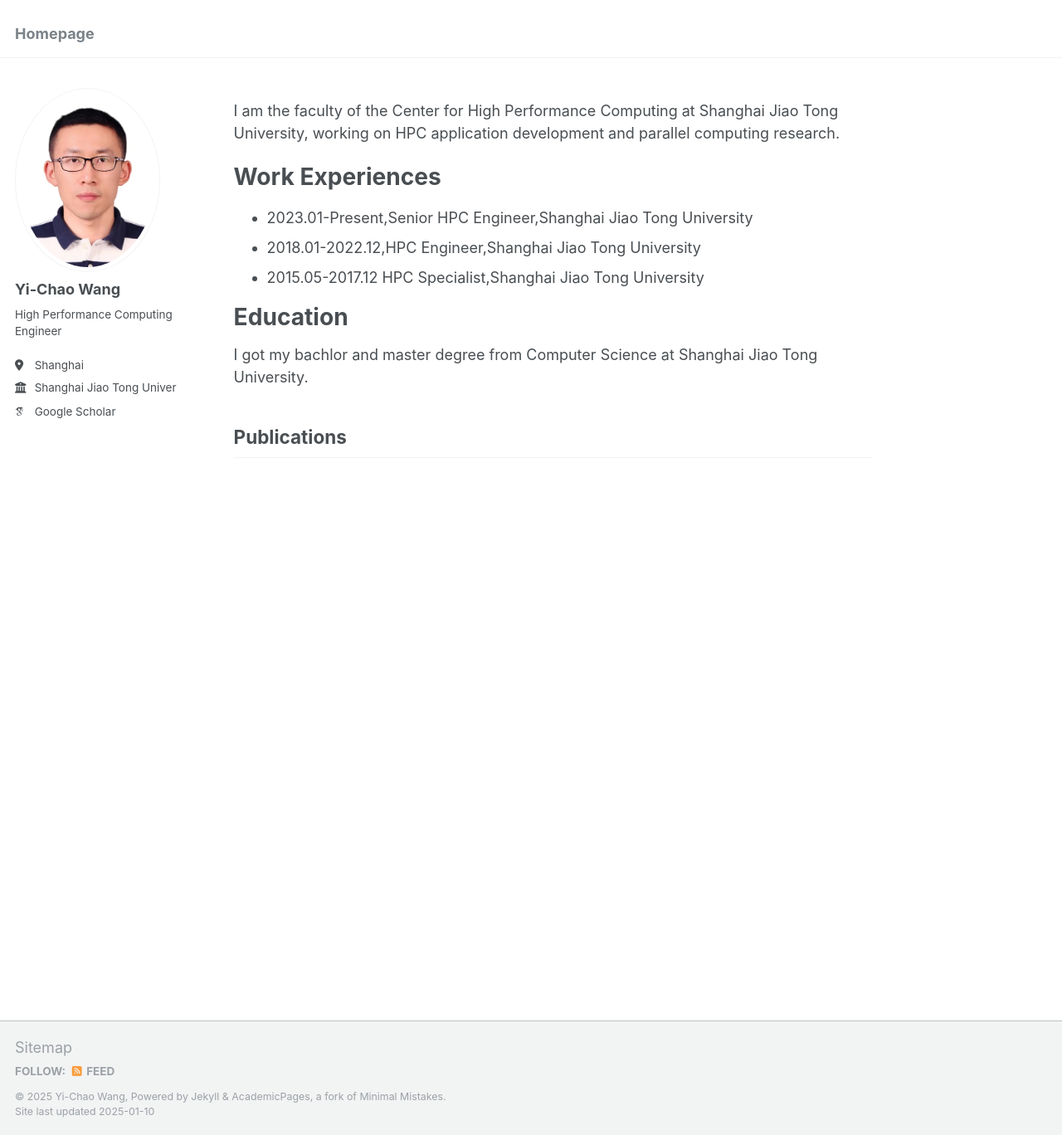
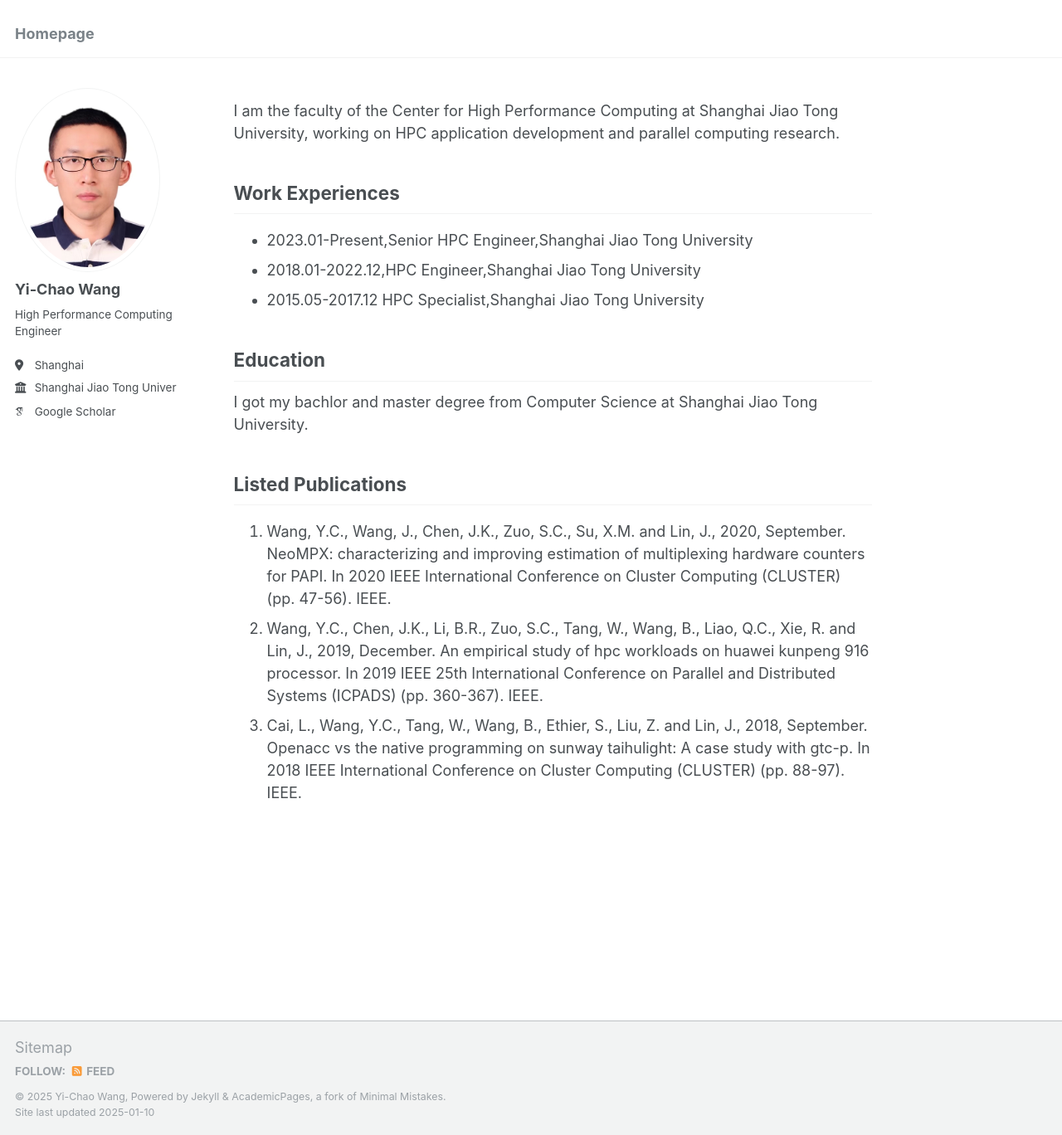
Before and after one commit to wangyichao/wangyichao.github.io, a Jekyll site: the page built from _pages/about.md, in a window 1280 px wide and 1368 px high. Shown: the whole window at 83% size. Built offline with Jekyll 4.4.1, drawn with Linux system fonts in a browser that asks for light colours; some web fonts are replaced.

Commit message:
Update about.md

```diff
--- a/_pages/about.md
+++ b/_pages/about.md
@@ -10,15 +10,18 @@ redirect_from:
 I am the faculty of the Center for High Performance Computing at Shanghai Jiao Tong University, working on HPC application development and parallel computing research.
 
 Work Experiences
-======
+------
 - 2023.01-Present,Senior HPC Engineer,Shanghai Jiao Tong University
 - 2018.01-2022.12,HPC Engineer,Shanghai Jiao Tong University
 - 2015.05-2017.12 HPC Specialist,Shanghai Jiao Tong University
 
 Education
-======
+------
 
 I got my bachlor and master degree from Computer Science at Shanghai Jiao Tong University.
 
-Publications
+Listed Publications
 ------
+1. Wang, Y.C., Wang, J., Chen, J.K., Zuo, S.C., Su, X.M. and Lin, J., 2020, September. NeoMPX: characterizing and improving estimation of multiplexing hardware counters for PAPI. In 2020 IEEE International Conference on Cluster Computing (CLUSTER) (pp. 47-56). IEEE.
+2. Wang, Y.C., Chen, J.K., Li, B.R., Zuo, S.C., Tang, W., Wang, B., Liao, Q.C., Xie, R. and Lin, J., 2019, December. An empirical study of hpc workloads on huawei kunpeng 916 processor. In 2019 IEEE 25th International Conference on Parallel and Distributed Systems (ICPADS) (pp. 360-367). IEEE.
+3. Cai, L., Wang, Y.C., Tang, W., Wang, B., Ethier, S., Liu, Z. and Lin, J., 2018, September. Openacc vs the native programming on sunway taihulight: A case study with gtc-p. In 2018 IEEE International Conference on Cluster Computing (CLUSTER) (pp. 88-97). IEEE.
```
